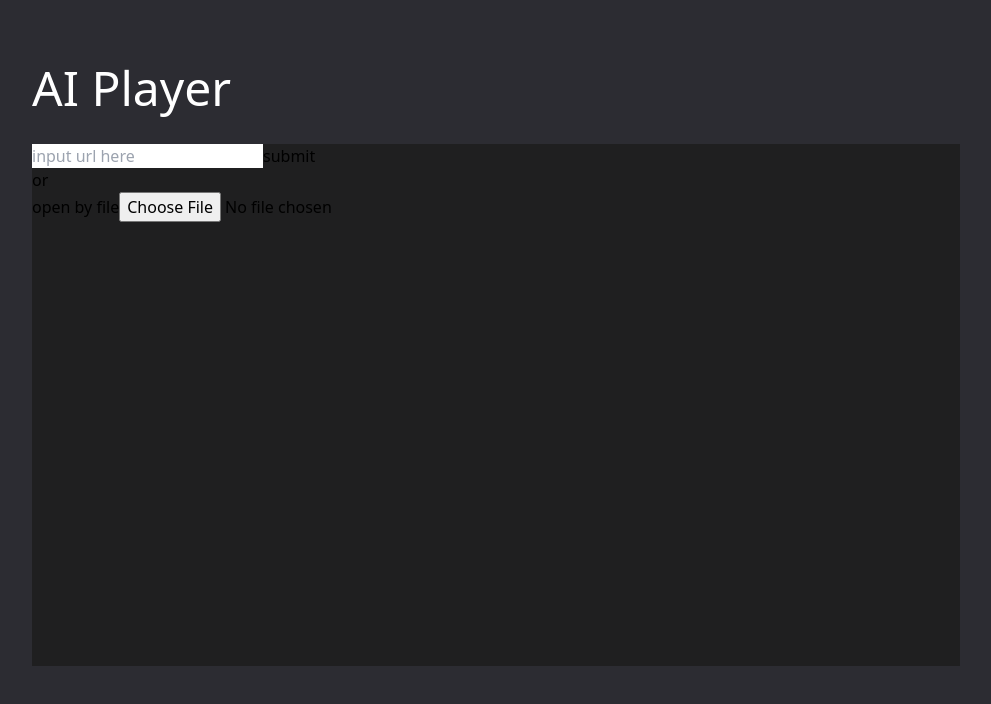
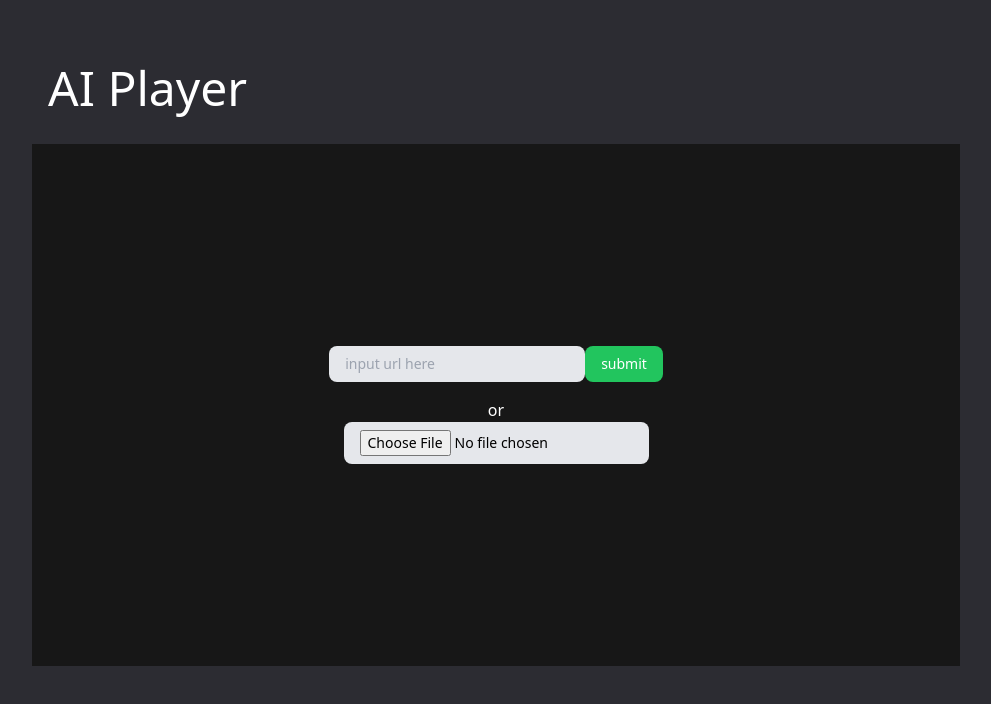
Before and after one commit to Orenoid/ai-player, a Next.js app: page / in a window 1280 px wide. Shown: the top 704 px of the page, without its empty margins (144-1135 px from the left). Built offline with nearby package versions, Linux system fonts and the light colour scheme.

Commit message:
feat: 基础播放功能

```diff
--- a/components/player.js
+++ b/components/player.js
@@ -21,27 +21,52 @@ function VideoLoader({ setUrl }) {
     }
 
     return (
-        <>
+        <div className="flex flex-col items-center justify-center bg-inherit h-full">
             <form onSubmit={handleUrlSubmit}>
-                <input type="text" name="text-input" placeholder="input url here" value={inputUrl} onChange={handleUrlChange}></input>
-                <button type="submit">submit</button>
+                <input
+                    type="text"
+                    name="text-input"
+                    placeholder="input url here"
+                    value={inputUrl}
+                    onChange={handleUrlChange}
+                    className="bg-gray-200 rounded-lg px-4 py-2 mb-4 w-64 text-sm"
+                />
+                <button type="submit" className="bg-green-500 text-white rounded-lg px-4 py-2 text-sm">
+                    submit
+                </button>
             </form>
-            <p>or</p>
+            <p className="text-white text-base">or</p>
             <div>
-                <span>open by file</span>
-                <input type="file" accept="video/*" onChange={handleFileInputChange} />
+                <input
+                    type="file"
+                    accept="video/*"
+                    onChange={handleFileInputChange}
+                    className="bg-gray-200 rounded-lg px-4 py-2 text-sm"
+                />
             </div>
-        </>
+        </div>
     )
+
 }
 
-function Player() {
+function Player({ className }) {
     const [url, setUrl] = useState("")
+    const [progress, setProgress] = useState(0)
+
+    const setCoreProgress = (seconds) => {
+        setProgress(seconds)
+    }
+    const getCoreProgress = () => seconds
 
     return (
-        url === "" ?
-            <VideoLoader setUrl={setUrl}></VideoLoader> :
-            <VideoPlayer seconds={0} url={url}></VideoPlayer>
+        <div class={className}>
+            {
+                url === "" ?
+                    <VideoLoader setUrl={setUrl}></VideoLoader> :
+                    <VideoPlayer progress={progress} setProgress={setCoreProgress} url={url}></VideoPlayer>
+            }
+
+        </div>
     )
 
 }
--- a/components/video-player.js
+++ b/components/video-player.js
@@ -1,88 +1,116 @@
 import { useState } from "react";
+import { FaPause, FaPlay } from "react-icons/fa";
 import ReactPlayer from "react-player";
 
-// function SeekTo(seconds, player) {
-//     player.
-// }
+const VideoControls = ({
+  progress, setProgress,
+  duration,
+  playing, setPlaying,
+  seekTo,
+}) => {
 
-export default function VideoPlayer({
-    url,
-    seconds,
-}) {
-    const [playing, setPlaying] = useState(false)
+  const [seekingProgress, setSeekingProgress] = useState(-1)
 
-    return (
-        <ReactPlayer
-            url={url}
-            playing={playing}
-        ></ReactPlayer>
-    )
-
-}
-
-/*
-import { useState } from "react";
-import ReactPlayer from "react-player";
-
-export default function Player() {
-  const handleProgress = (obj) => {
-    console.log(obj)
-  }
-  const handlePlay = () => {
-    console.log('played')
-  }
-  const [url, setUrl] = useState('https://www.youtube.com/watch?v=ysz5S6PUM-U')
-
-  const handleVideoInputChange = (event) => {
-    const file = event.target.files[0];
-    const url = URL.createObjectURL(file);
-    setUrl(url)
-  }
-
-  const [playing, setPlaying] = useState(false)
-  const handleButtonClick = (event) => {
+  const handleClick = (e) => {
+    e.preventDefault()
     setPlaying(!playing)
   }
 
-  const [progress, SetProgress] = useState(0)
-  const handleInputProgressChange = (e) => {
-    const value = e.target.value;
-    // 使用正则表达式验证输入的是否为数字
-    if (/^\d*$/.test(value)) {
-      SetProgress(parseInt(value));
-    }
-  }
+  return (
+    <div class="flex flex-col absolute w-full bottom-0 bg-opacity-50 min-h-min pb-0.5 bg-black">
 
-  let player
-  const ref = p => { player = p }
-  const handleSubmit = (e) => {
-    e.preventDefault()
-    player.seekTo(progress, 'seconds')
-  }
+      {/* 进度条 */}
+      <input
+        // className={styles.progress}
+        type='range'
+        min={0} max={0.999999} step='any'
+        value={(seekingProgress !== -1 ? seekingProgress : progress) / duration}
+        onChange={e => {
+          setSeekingProgress(duration * e.target.value)
+        }}
+        onMouseUp={e => {
+          setSeekingProgress(-1)
+          seekTo(duration * e.target.value)
+        }}
+      ></input>
 
-  return (
-    <div>
-      <input type="file" id="videoFile" accept="video/*" onChange={handleVideoInputChange} />
-      <ReactPlayer
-        ref={ref}
-        url={url}
-        onPlay={handlePlay}
-        onProgress={handleProgress}
-        playing={playing}
-      >
-      </ReactPlayer>
-      <div>
-      <button onClick={handleButtonClick}>{playing ? 'pause' : 'play'}</button>
-      <form onSubmit={handleSubmit}>
-        <input
-          type="text"
-          value={progress}
-          onChange={handleInputProgressChange}
-        />
-        <button type="submit">提交</button>
-      </form>
+      {/* 其他控制按钮 */}
+      <div class="flex flex-row items-center pl-2">
+        {/* 播放/暂停按钮 */}
+        <div class="mr-3">
+          {
+            playing ? <FaPause color="#f6f6f6" onClick={handleClick}></FaPause> : <FaPlay color="#DDDDDD" onClick={handleClick}></FaPlay>
+          }
+        </div>
+        {/* 播放时间 */}
+        <span class="text-[#f6f6f6]">{formatTime(progress)} / {formatTime(duration)}</span>
       </div>
     </div>
   )
 }
-*/
+
+function formatTime(seconds) {
+  seconds = Math.floor(seconds);
+  var hours = Math.floor(seconds / 3600);
+  var minutes = Math.floor((seconds % 3600) / 60);
+  var remainingSeconds = seconds % 60;
+
+  var timeString = '';
+
+  if (hours > 0) {
+    timeString += hours.toString().padStart(2, '0') + ':';
+  }
+
+  timeString += minutes.toString().padStart(2, '0') + ':' + remainingSeconds.toString().padStart(2, '0');
+
+  return timeString;
+}
+
+
+
+export default function VideoPlayer({
+  url,
+  progress,
+  setProgress,
+}) {
+  const [playing, setPlaying] = useState(false)
+  const [duration, setDuration] = useState(0)
+
+  const handleProgress = (props) => {
+    setProgress(props.playedSeconds)
+  }
+  const handleSeek = (seconds) => { setProgress(seconds) }
+
+  const handleDuration = (seconds) => {
+    setDuration(seconds)
+  }
+
+  let player
+  const reactPlayerRef = p => { player = p }
+  const seekTo = (progress) => {player.seekTo(progress)}
+
+  return (
+    <div class="w-full h-full relative">
+      <ReactPlayer
+        url={url}
+        width="100%"
+        height="100%"
+        ref={reactPlayerRef}
+        playing={playing}
+        onPlay={() => { setPlaying(true) }}
+        onPause={() => { setPlaying(false) }}
+        onProgress={handleProgress}
+        onSeek={handleSeek}
+        onDuration={handleDuration}
+        progressInterval={50}
+      ></ReactPlayer>
+      <VideoControls
+        progress={progress} setProgress={setProgress}
+        duration={duration}
+        playing={playing} setPlaying={setPlaying}
+        seekTo={seekTo}
+      ></VideoControls>
+    </div>
+  )
+
+}
--- a/pages/index.js
+++ b/pages/index.js
@@ -6,12 +6,12 @@ const inter = Inter({ subsets: ['latin'] })
 
 export default function App() {
   return (
-    <div class="flex flex-col items-center bg-[#2c2c32] h-screen px-44">
-      <header class="flex flex-row self-start mt-16 mb-8">
+    <div class="flex flex-col items-center bg-[#2c2c32] min-h-screen px-44">
+      <header class="flex flex-row self-start mt-16 mb-8 ml-4">
         <h1 class="text-white text-5xl">AI Player</h1>
       </header>
-      <main class="bg-[#1f1f20] w-full aspect-video">
-        <Player></Player>
+      <main class="w-full flex-1 overflow-auto pb-24">
+        <Player className={"bg-[#171717] w-full aspect-video"}></Player>
       </main>
     </div>
   )
```
Also changed, not shown: components/video-player.module.css (added, +7 -0 lines).
